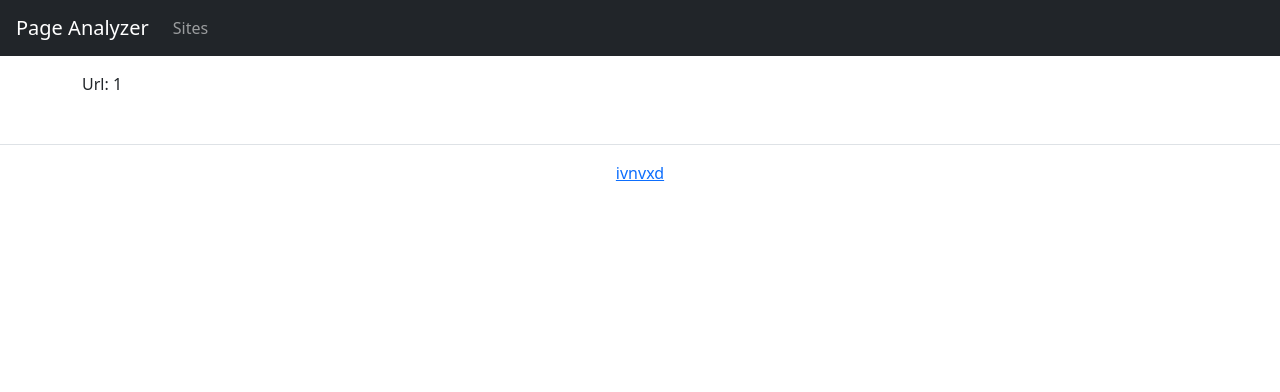
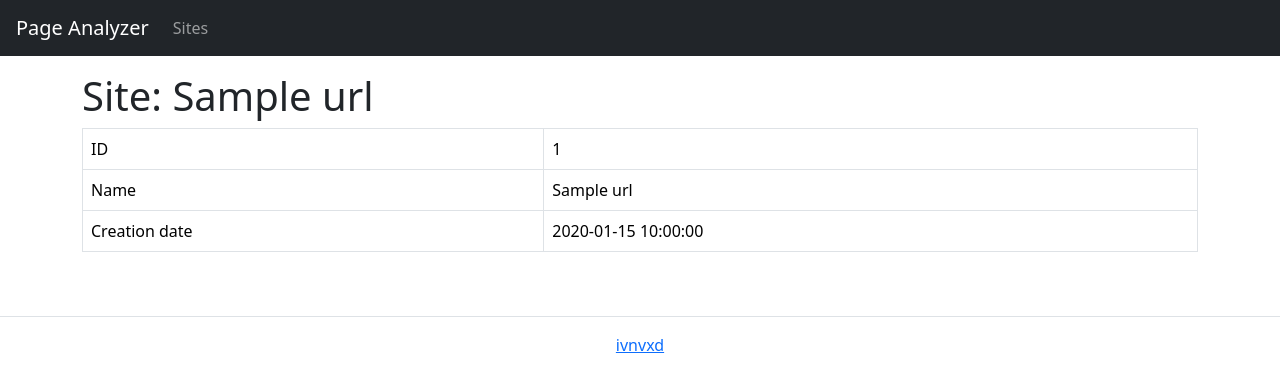
Before and after one commit to ivnvxd/python-project-83, a Flask app: page /urls/1 in a window 1280 px wide. Shown: the top 392 px of the page. Run offline with Flask 2, Linux system fonts and the light colour scheme; a database or web service that is not in the repository returns one stand-in record (Sample ...); some libraries are stand-ins or nearby versions.

Commit message:
add site add

```diff
--- a/page_analyzer/app.py
+++ b/page_analyzer/app.py
@@ -1,8 +1,23 @@
-from flask import Flask, \
-    render_template
+from flask import (Flask,
+                   render_template,
+                   request,
+                   redirect,
+                   url_for
+                   )
+import os
+from psycopg2 import connect
+import psycopg2.extras
+from dotenv import load_dotenv
+from datetime import datetime
+from urllib.parse import urlparse
 
 
+load_dotenv()
+
 app = Flask(__name__)
+app.secret_key = os.getenv('SECRET_KEY')
+
+DATABASE_URL = os.getenv('DATABASE_URL')
 
 
 @app.route('/')
@@ -10,18 +25,68 @@ def index():
     return render_template('index.html')
 
 
-@app.route('/urls')
+@app.route('/urls', methods=['GET', 'POST'])
 def urls_get():
-    data = {}
+
+    if request.method == 'POST':
+        url = request.form.get('url')
+        parsed_url = urlparse(url)
+        norm_url = f'{parsed_url.scheme}://{parsed_url.netloc}'
+
+        date = datetime.now().date()
+
+        conn = connect(DATABASE_URL)
+        cur = conn.cursor()
+
+        q_insert = 'INSERT INTO urls (name, created_at) VALUES (%s, %s)'
+        cur.execute(q_insert, (norm_url, date))
+
+        q_select = 'SELECT id FROM urls WHERE name=(%s)'
+        cur.execute(q_select, [norm_url])
+        id = cur.fetchone()[0]
+
+        conn.commit()
+
+        cur.close()
+        conn.close()
+
+        return redirect(url_for(
+            'url_show',
+            id=id
+        ))
+
+    else:
+        conn = connect(DATABASE_URL)
+        cur = conn.cursor(cursor_factory=psycopg2.extras.RealDictCursor)
+        q_select = 'SELECT id, name, created_at FROM urls ORDER BY id DESC;'
+        cur.execute(q_select)
+
+        urls = cur.fetchall()
+
+    cur.close()
+    conn.close()
+
+    # return DATABASE_URL
+
     return render_template(
         'urls.html',
-        data=data
+        urls=urls
     )
 
 
 @app.route('/urls/<int:id>')
 def url_show(id):
+
+    conn = connect(DATABASE_URL)
+    cur = conn.cursor(cursor_factory=psycopg2.extras.RealDictCursor)
+    q_select = 'SELECT id, name, created_at FROM urls WHERE id=(%s)'
+    cur.execute(q_select, [id])
+    url = cur.fetchone()
+    cur.close()
+    conn.close()
+
     return render_template(
         'show.html',
-        id=id
+        id=id,
+        url=url
     )
--- a/page_analyzer/templates/layout.html
+++ b/page_analyzer/templates/layout.html
@@ -8,12 +8,9 @@
         <title>{% block title %} {% endblock %}</title>
 
         <link href="https://cdn.jsdelivr.net/npm/bootstrap@5.3.0-alpha1/dist/css/bootstrap.min.css" rel="stylesheet" integrity="sha384-GLhlTQ8iRABdZLl6O3oVMWSktQOp6b7In1Zl3/Jr59b6EGGoI1aFkw7cmDA6j6gD" crossorigin="anonymous">
-<!--    <link rel="stylesheet" href="styles/app.css">-->
     </head>
 
     <body>
-
-<!--    <header class="flex-shrink-1">-->
         <header class="flex-shrink-0">
             <nav class="navbar navbar-expand-md navbar-dark bg-dark px-3">
                 <a class="navbar-brand" href="/">Page Analyzer</a>
@@ -46,4 +43,5 @@
 
          <script src="https://cdn.jsdelivr.net/npm/bootstrap@5.3.0-alpha1/dist/js/bootstrap.bundle.min.js" integrity="sha384-w76AqPfDkMBDXo30jS1Sgez6pr3x5MlQ1ZAGC+nuZB+EYdgRZgiwxhTBTkF7CXvN" crossorigin="anonymous"></script>
     </body>
+
 </html>
--- a/page_analyzer/templates/show.html
+++ b/page_analyzer/templates/show.html
@@ -1,9 +1,27 @@
 {% extends 'layout.html' %}
 
 {% block title %}
-    Page Analyzer - Url: {{ id }}
+    Page Analyzer - {{ url.name }}
 {% endblock %}
 
 {% block main %}
-    Url: {{ id }}
+<h1>Site: {{ url.name }}</h1>
+<div class="table-responsive">
+    <table class="table table-bordered table-hover text-nowrap" data-test="url">
+        <tbody>
+            <tr>
+                <td>ID</td>
+                <td>{{ url.id }}</td>
+            </tr>
+            <tr>
+                <td>Name</td>
+                <td>{{ url.name }}</td>
+            </tr>
+            <tr>
+                <td>Creation date</td>
+                <td>{{ url.created_at }}</td>
+            </tr>
+        </tbody>
+    </table>
+</div>
 {% endblock %}
```
Also changed, not shown: page_analyzer/templates/urls.html (+3 -5 lines), .github/workflows/lint-and-test.yml, 2 other files. Lines whose indentation alone changed are shown as unchanged.
